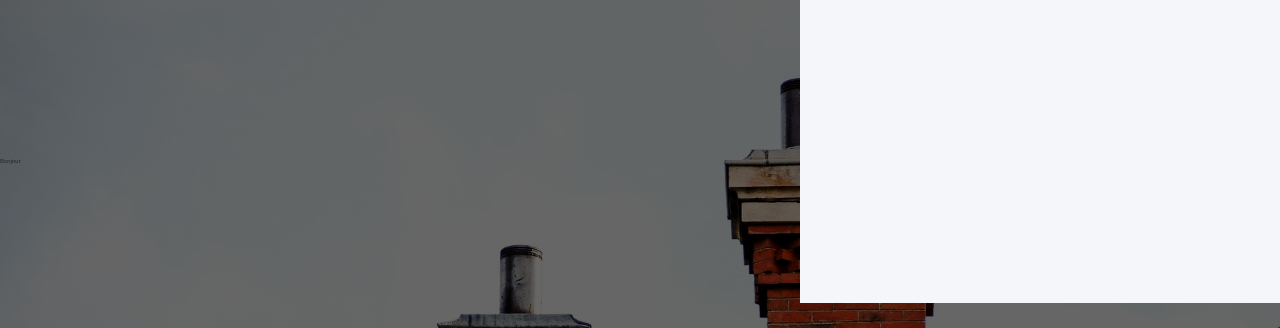
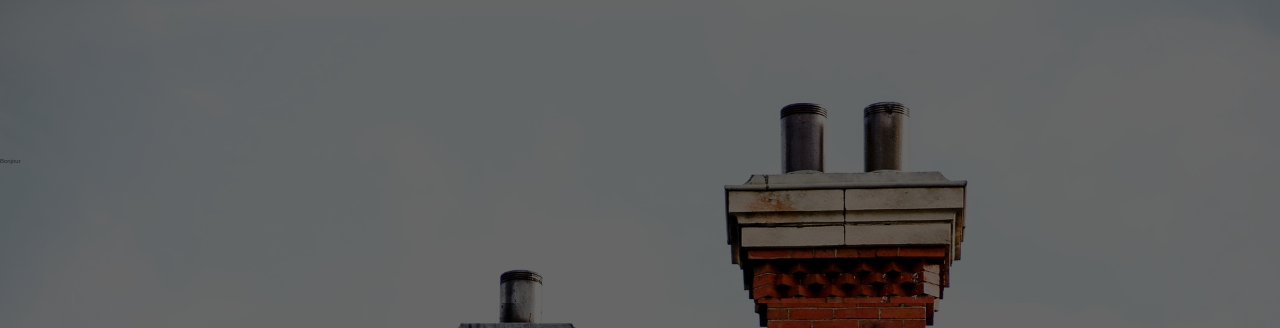
Before and after one commit to Louls99/louls99.github.io, a plain HTML site: page a propos.html in a window 1280 px wide. Shown: the part 63-391 px from the top of the page. Drawn offline with nearby package versions, Linux system fonts and the light colour scheme; a script that the page names is missing; a web font is replaced by a local one.

Commit message:
Update header.css

```diff
--- a/header.css
+++ b/header.css
@@ -1,21 +1,21 @@
 .header {
 
-    width: 100vh;
+    width: 100vw;
     background: rgb(62,57,107);
     height: 500px;
 
 }
 .prestation .header {
 
-    width: 100vh;
+    width:100vw;
     background: rgb(62,57,107);
     height: 220px;
 
 }
 .contact .header{
-    width: 100vh;
+    width: 100vw
     background: rgb(62,57,107);
-    height: 100vh;
+    height: 100vw;
 	background-position:center;
 	background-size: cover;
 	background-attachment: flex;
@@ -30,8 +30,8 @@
 
 .header_texture{
 
-    width: 100vh;
-    height: 100vh;
+    width: 100vw;
+    height: 100vw;
     position:flex;
     top: 0;left: 0;
     background: linear-gradient(rgba(0,0,0,0.6),rgba(0,0,0,0.6)),url(../head.jpg);
```
